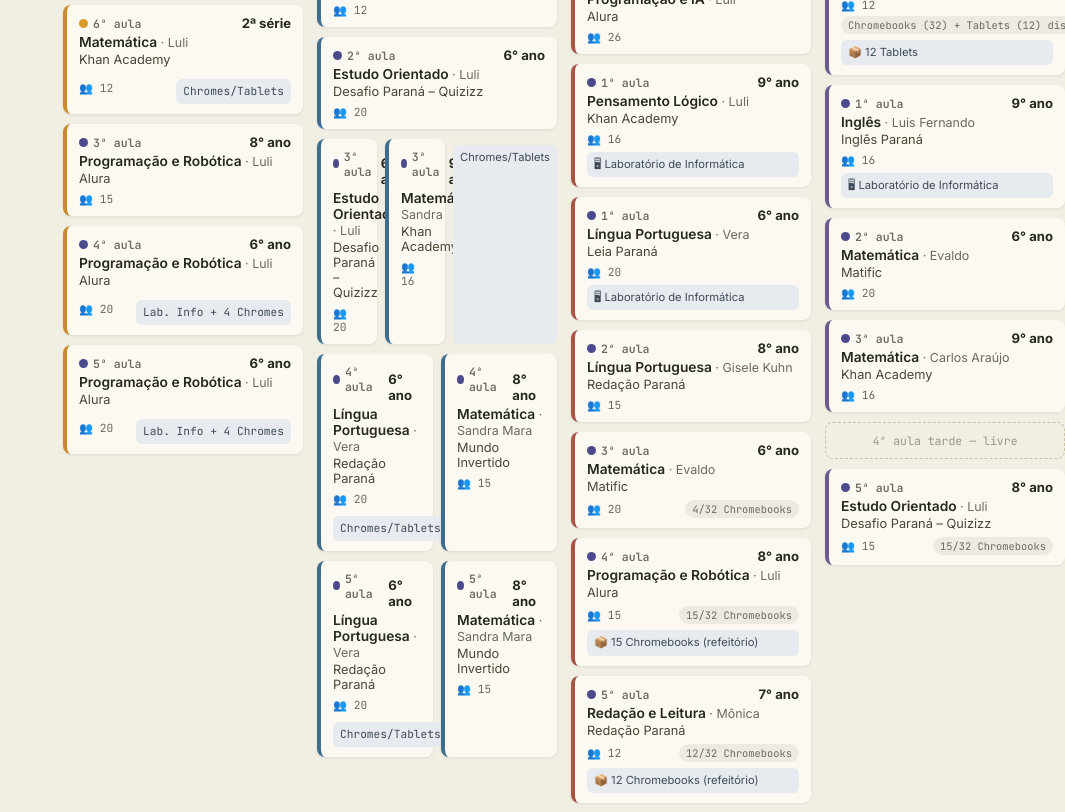
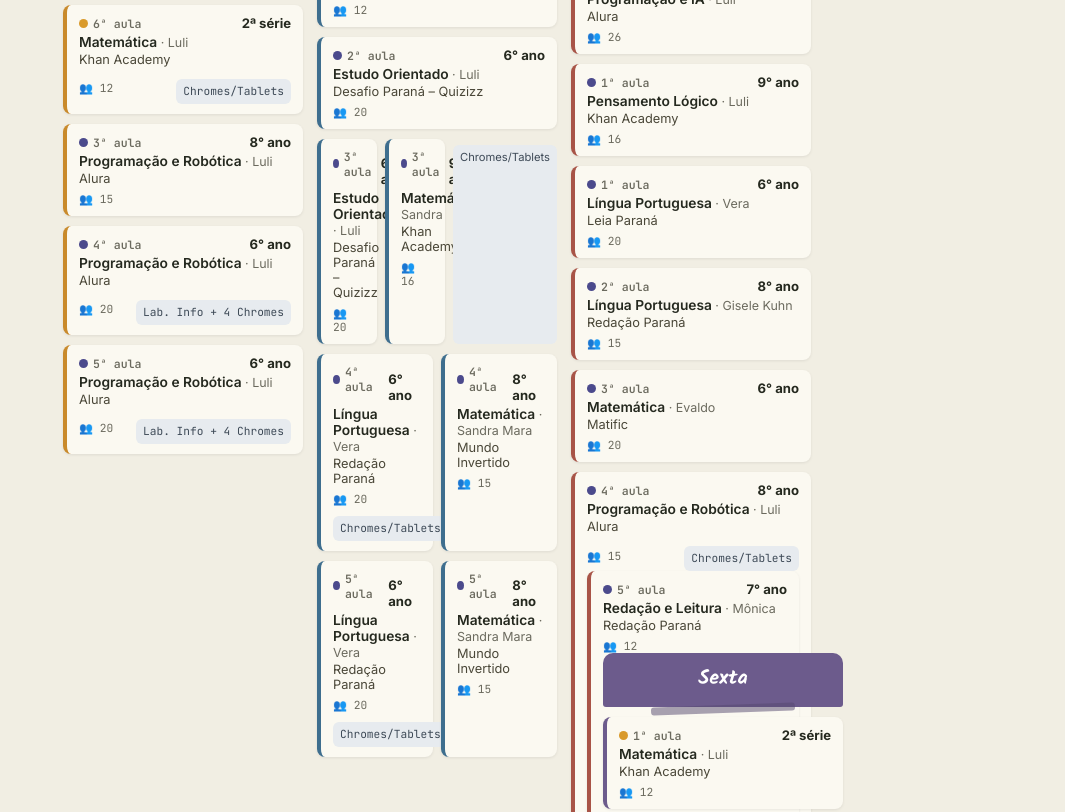
Before and after one commit to profeluli/labinformatica, a plain HTML site: page index.html in a window 1280 px wide. Shown: the part 952-1764 px from the top of the page, without its empty margins (215-1280 px from the left). Drawn offline with Linux system fonts and the light colour scheme.

Commit message:
yufcgdsyudgayusgduyasgdyu

```diff
--- a/index.html
+++ b/index.html
@@ -363,12 +363,12 @@
     <div class="card"><div class="row-top"><span class="time"><span class="dot manha"></span>5ª aula</span><span class="turma">3ª série</span></div><div class="disc">Matemática <span class="prof">· Carlos Araújo</span></div><div class="activity">Khan Academy</div><div class="meta"><span>👥 21</span></div></div>
     <div class="card"><div class="row-top"><span class="time"><span class="dot manha"></span>5ª aula</span><span class="turma">1ª série</span></div><div class="disc">Programação e IA <span class="prof">· Luli</span></div><div class="activity">Alura</div><div class="meta"><span>👥 26</span></div><div class="suggestion">Chromes/Tablets</div></div>
     <div class="card"><div class="row-top"><span class="time"><span class="dot manha"></span>6ª aula</span><span class="turma">1ª série</span></div><div class="disc">Programação e IA <span class="prof">· Luli</span></div><div class="activity">Alura</div><div class="meta"><span>👥 26</span></div></div>
-    <div class="card"><div class="row-top"><span class="time"><span class="dot tarde"></span>1ª aula</span><span class="turma">9° ano</span></div><div class="disc">Pensamento Lógico <span class="prof">· Luli</span></div><div class="activity">Khan Academy</div><div class="meta"><span>👥 16</span></div><div class="suggestion">🖥 Laboratório de Informática</div></div>
-    <div class="card"><div class="row-top"><span class="time"><span class="dot tarde"></span>1ª aula</span><span class="turma">6° ano</span></div><div class="disc">Língua Portuguesa <span class="prof">· Vera</span></div><div class="activity">Leia Paraná</div><div class="meta"><span>👥 20</span></div><div class="suggestion">🖥 Laboratório de Informática</div></div>
+    <div class="card"><div class="row-top"><span class="time"><span class="dot tarde"></span>1ª aula</span><span class="turma">9° ano</span></div><div class="disc">Pensamento Lógico <span class="prof">· Luli</span></div><div class="activity">Khan Academy</div><div class="meta"><span>👥 16</span></div></div>
+    <div class="card"><div class="row-top"><span class="time"><span class="dot tarde"></span>1ª aula</span><span class="turma">6° ano</span></div><div class="disc">Língua Portuguesa <span class="prof">· Vera</span></div><div class="activity">Leia Paraná</div><div class="meta"><span>👥 20</span></div></div>
     <div class="card"><div class="row-top"><span class="time"><span class="dot tarde"></span>2ª aula</span><span class="turma">8° ano</span></div><div class="disc">Língua Portuguesa <span class="prof">· Gisele Kuhn</span></div><div class="activity">Redação Paraná</div><div class="meta"><span>👥 15</span></div></div>
-    <div class="card"><div class="row-top"><span class="time"><span class="dot tarde"></span>3ª aula</span><span class="turma">6° ano</span></div><div class="disc">Matemática <span class="prof">· Evaldo</span></div><div class="activity">Matific</div><div class="meta"><span>👥 20</span><span class="equip">4/32 Chromebooks</span></div></div>
-    <div class="card"><div class="row-top"><span class="time"><span class="dot tarde"></span>4ª aula</span><span class="turma">8° ano</span></div><div class="disc">Programação e Robótica <span class="prof">· Luli</span></div><div class="activity">Alura</div><div class="meta"><span>👥 15</span><span class="equip">15/32 Chromebooks</span></div><div class="suggestion">📦 15 Chromebooks (refeitório)</div></div>
-    <div class="card"><div class="row-top"><span class="time"><span class="dot tarde"></span>5ª aula</span><span class="turma">7° ano</span></div><div class="disc">Redação e Leitura <span class="prof">· Mônica</span></div><div class="activity">Redação Paraná</div><div class="meta"><span>👥 12</span><span class="equip">12/32 Chromebooks</span></div><div class="suggestion">📦 12 Chromebooks (refeitório)</div></div>
+    <div class="card"><div class="row-top"><span class="time"><span class="dot tarde"></span>3ª aula</span><span class="turma">6° ano</span></div><div class="disc">Matemática <span class="prof">· Evaldo</span></div><div class="activity">Matific</div><div class="meta"><span>👥 20</span></div></div>
+    <div class="card"><div class="row-top"><span class="time"><span class="dot tarde"></span>4ª aula</span><span class="turma">8° ano</span></div><div class="disc">Programação e Robótica <span class="prof">· Luli</span></div><div class="activity">Alura</div><div class="meta"><span>👥 15</span><div class="suggestion">Chromes/Tablets</div></div>
+    <div class="card"><div class="row-top"><span class="time"><span class="dot tarde"></span>5ª aula</span><span class="turma">7° ano</span></div><div class="disc">Redação e Leitura <span class="prof">· Mônica</span></div><div class="activity">Redação Paraná</div><div class="meta"><span>👥 12</span>
   </div>
 
   <!-- SEXTA -->
```
